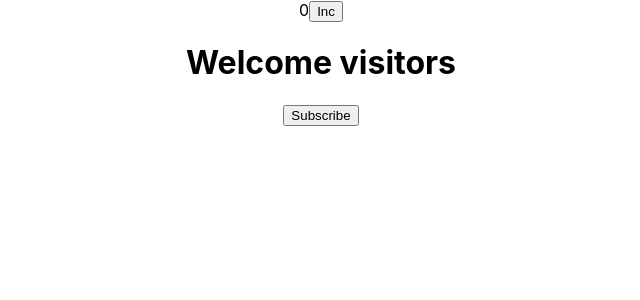
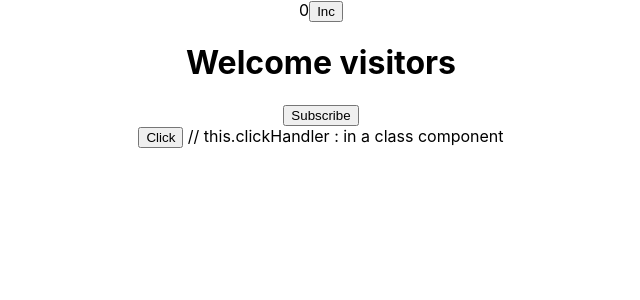
Before and after one commit to rihemebh/React-Basics, a React (Create React App) app: page / in a window 1280 px wide. Shown: the top 300 px of the page, without its empty margins (319-959 px from the left). Built offline with nearby package versions, Linux system fonts and the light colour scheme.

Commit message:
event handler

```diff
--- a/src/App.js
+++ b/src/App.js
@@ -2,6 +2,7 @@
 import './App.css';
 import Message from './Components/Message'
 import Counter from './Components/counter';
+import FunctionClick from './Components/FunctionClick';
 
 function App() {
   return (
@@ -9,6 +10,8 @@
       <Counter/>
 
      <Message/>
+
+     <FunctionClick/>
     </div>
   );
 }
--- /dev/null
+++ b/src/Components/FunctionClick.js
@@ -0,0 +1,16 @@
+import { Component } from "react"
+;
+
+function FunctionClick (){
+    function clickHandler(){
+        console.log("button clicked");
+
+    }
+return (
+    <div>
+        <button onClick={clickHandler}>Click</button> // this.clickHandler : in a class component
+    </div>
+);
+}
+
+export default FunctionClick;
--- a/src/Components/Message.js
+++ b/src/Components/Message.js
@@ -17,8 +17,10 @@
     }
 
     render(){
+        const {message} = this.state;
+        //const {message1,message2} = this.props
         return(<div>
-            <h1>{this.state.message}</h1>
+            <h1>{message}</h1>
             <button onClick= { ()=> this.changeMessage()}>Subscribe</button>
             </div>);
     }
```
Also changed, not shown: 1 other file (tests, documents, lock files or other folders).
